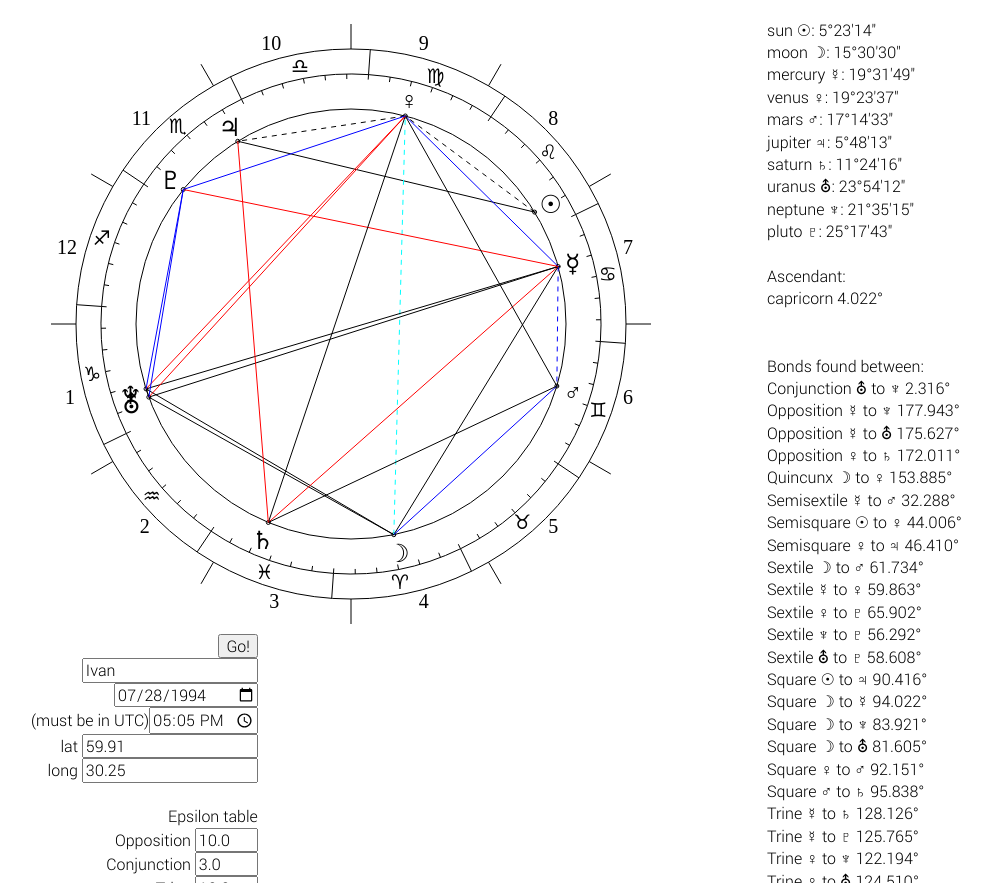
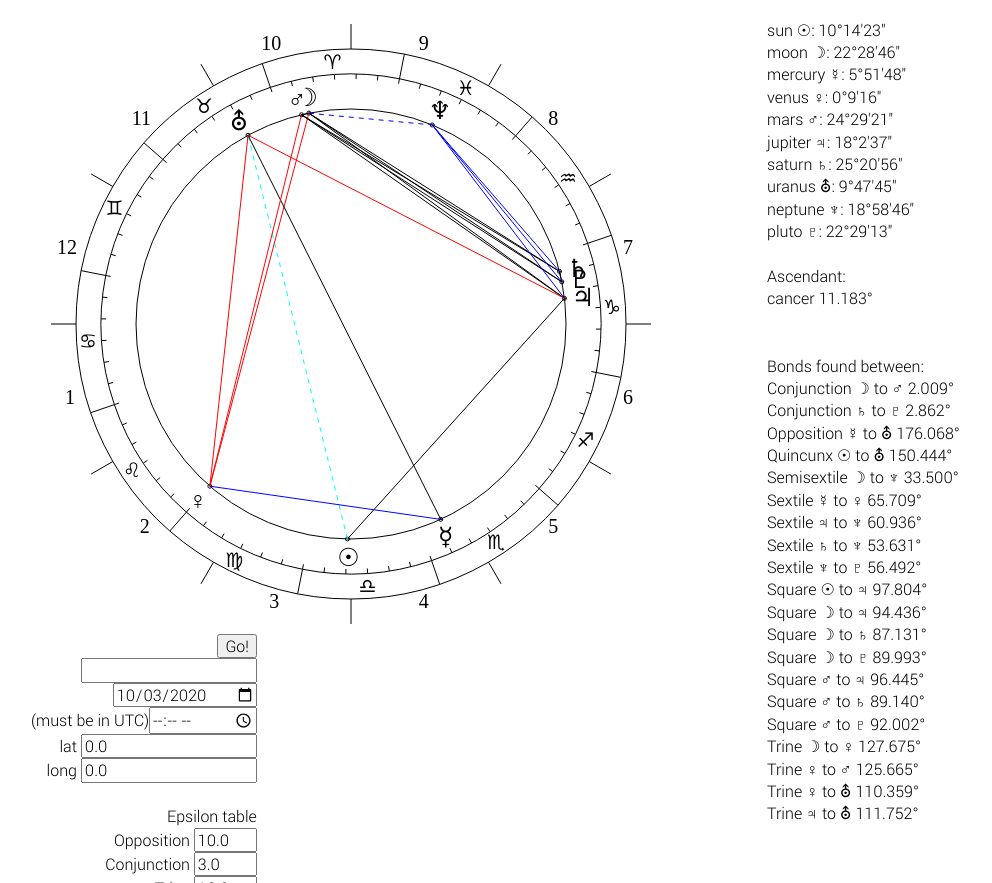
Before and after one commit to NatalChart/NatalChart, a website built with webpack: page src/index.html in a window 1280 px wide. Shown: the part 69-952 px from the top of the page, without its empty margins (1-993 px from the left). Built offline with nearby package versions, Linux system fonts and the light colour scheme.

Commit message:
some fixes

```diff
--- a/src/index.html
+++ b/src/index.html
@@ -31,19 +31,15 @@
           <div class="controls" style='text-align: right;'>
             <button id="btnDraw">Go!</button>
             <br>
-            <input type="text" id="nameInput" value="Ivan">
+            <input type="text" id="nameInput" value="">
             <br>
-            <!-- <input type="date" id="dataPicker" value="1995-08-13">
+            <input type="date" id="dataInput" value="">
             <br>
-            <input type="time" id="timePicker" value="21:35">
-            <br> -->
-            <input type="date" id="dataInput" value="1994-07-28">
+            (must be in UTC)<input type="time" id="timeInput" value="">
             <br>
-            (must be in UTC)<input type="time" id="timeInput" value="17:05">
+            <label>lat </label><input type="number" id="latInput" value="0.0">
             <br>
-            <label>lat </label><input type="number" id="latInput" value="59.91">
-            <br>
-            <label>long </label><input type="number" id="longInput" value="30.25">
+            <label>long </label><input type="number" id="longInput" value="0.0">
             <br>
             <br>
 
@@ -87,6 +83,7 @@
     <ol>
       <!-- <li>fix ascendant</li> -->
       <li>geolocation on map via leafletjs </li>
+      <li>time input based on geolocation OR utc</li>
       <li>sec progression</li>
       <li>share via URL</li>
       <li>localization</li>
--- a/src/scripts/index.js
+++ b/src/scripts/index.js
@@ -48,7 +48,22 @@ function draw(){
 	let date = new Date(dateRaw + " " + timeRaw)
 	console.log(date)
 	natal.draw(name, date, long, lat)
+}
 
+function dateToView(date){
+	let payload = {}
+	payload.time = date.toLocaleTimeString()
+	payload.date = date.toISOString().slice(0,10)
+	return payload
+}
+
+function fillControls(obj){
+	let dt = dateToView(obj.date)
+	inputName.value = obj.name
+	inputTime.value = dt.time
+	inputDate.value = dt.date
+	inputLat.value = obj.lat
+	inputLong.value = obj.long
 }
 
 function displayStorageList(){
@@ -84,14 +99,14 @@ outputStorageList.onclick = (event) =>{
 		natal.loadFromStorage(name, () => {
 			//fill text fields and stuff
 			natal.getStorageObj((obj) => {
-				let dt = new Date(obj.date)
-				console.log(dt.toISOString().slice(0,10))
-				console.log(dt.toLocaleTimeString())
-				inputName.value = obj.name
-				inputTime.value = dt.toLocaleTimeString()//dt.getHours() + ":" + dt.getFullMinutes()
-				inputDate.value = dt.toISOString().slice(0,10) //dt.getFullYear() + "-" + (dt.getMonth() + 1) + "-" + dt.getDate()
-				inputLat.value = obj.lat
-				inputLong.value = obj.long
+				obj.date = new Date(obj.date)
+				fillControls(obj)
+				// let dt = dateToView(Date(obj.date))
+				// inputName.value = obj.name
+				// inputTime.value = dt.time//dt.getHours() + ":" + dt.getFullMinutes()
+				// inputDate.value = dt.date //dt.getFullYear() + "-" + (dt.getMonth() + 1) + "-" + dt.getDate()
+				// inputLat.value = obj.lat
+				// inputLong.value = obj.long
 			})
 		})
 	}
@@ -151,10 +166,16 @@ outputBonds.onmouseout = (event) => {
 
 window.onload = () => {
 	console.log("page loaded")
+	let currentDate = new Date();
+	console.log(currentDate)
+	fillControls({
+		name: "",
+		date: currentDate,
+		lat: "0.0",
+		long: "0.0"
+	})
 	draw()
 	displayStorageList()
 }
 
-
-
 //TODO add https://leafletjs.com/ map for picking coords
--- a/src/scripts/natal.js
+++ b/src/scripts/natal.js
@@ -528,9 +528,13 @@ export default class Natal{
 
     saveToStorage(callback){
         if(this.storage){
-            this.getStorageObj((obj) => {
-                this.storage.set(obj.name, obj, callback)
-            })
+            if(this.name != ""){
+                this.getStorageObj((obj) => {
+                    this.storage.set(obj.name, obj, callback)
+                })
+            } else {
+                console.error("Chart name not defined")
+            }
         } else {
             console.error("No storage added to Natal")
         }
```
